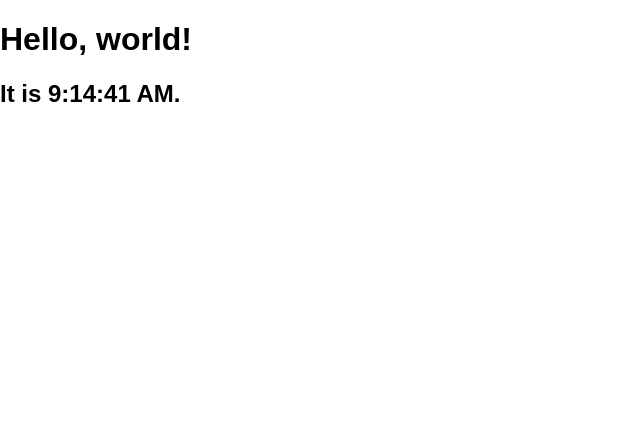
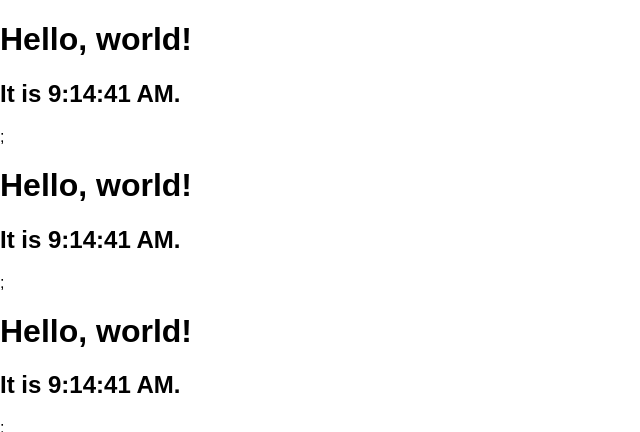
Before and after one commit to nbriannl/react-docs, a React (Create React App) app: page / in a window 1280 px wide. Shown: the top 432 px of the page, without its empty margins (0-640 px from the left). Built offline with nearby package versions, Linux system fonts and the light colour scheme.

Commit message:
a7
Learnt how to escapsulate multiple compenents

```diff
--- a/src/index.js
+++ b/src/index.js
@@ -3,20 +3,9 @@ import ReactDOM from 'react-dom';
 //import App from './App';
 import './index.css';
 
-/*
-function tick() {
-  const element = (
-    <div>
-      <h1>Hello, world!</h1>
-      <h2>It is {new Date().toLocaleTimeString()}.</h2>
-    </div>
-  );
-  ReactDOM.render(
-    element,
-    document.getElementById('root')
-  );
+function FormattedDate(props) {
+  return <h2>It is {props.date.toLocaleTimeString()}.</h2>;
 }
-*/
 
 /*function Clock(props) {*/
 class Clock extends React.Component {
@@ -51,11 +40,22 @@ class Clock extends React.Component {
     return (
       <div>
         <h1>Hello, world!</h1>
-        <h2>It is {this.state.date.toLocaleTimeString()}.</h2>
+        <FormattedDate date={this.state.date} />
       </div>
     );
   }
 }
+
+function App() {
+  return (
+    <div>
+      <Clock />;
+      <Clock />;
+      <Clock />;
+    </div>
+  );
+}
+
 
 /*function tick() {*/
 /*const element = (
@@ -67,7 +67,7 @@ class Clock extends React.Component {
 ReactDOM.render(
   /*element,*/
   /*<Clock date={new Date()} />,*/
-  <Clock />,
+  <App />,
   document.getElementById('root')
 );
 /*}*/
```
